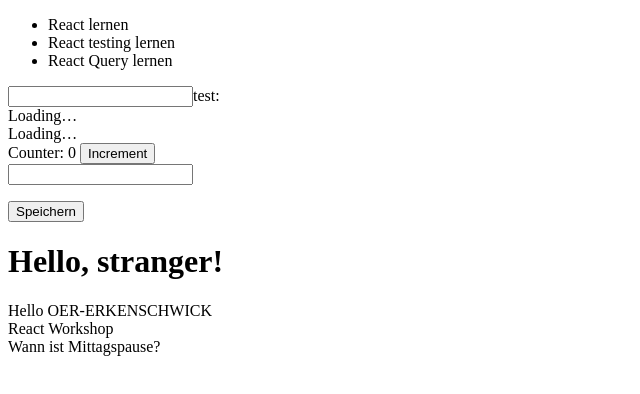
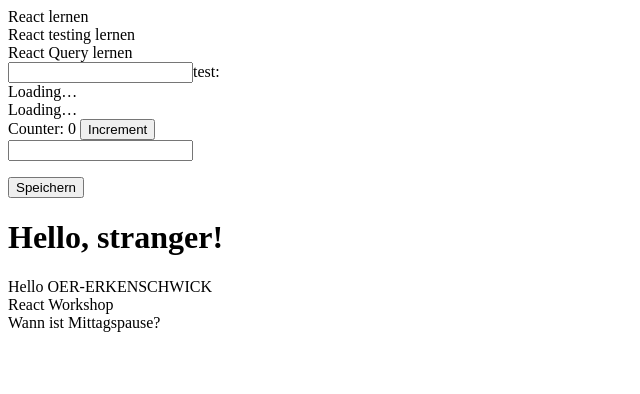
Before and after one commit to SuoraGmbH/react-camp-2024-10, a React (Vite) app: page / in a window 1280 px wide. Shown: the top 394 px of the page, without its empty margins (0-640 px from the left). Built offline with nearby package versions, Linux system fonts and the light colour scheme; no server answers.

Commit message:
Use TimeEntryView in List

```diff
--- a/src/components/TimeEntryList.tsx
+++ b/src/components/TimeEntryList.tsx
@@ -1,5 +1,6 @@
 import React from "react";
 import TimeEntry from "../domain/TimeEntry.ts";
+import TimeEntryView from "./TimeEntryView.tsx";
 
 const TimeEntryList: React.FunctionComponent = () => {
   const timeEntries: TimeEntry[] = [
@@ -24,11 +25,11 @@
   ];
 
   return (
-    <ul>
+    <>
       {timeEntries.map((timeEntry) => (
-        <li key={timeEntry.id}>{timeEntry.comment}</li>
+        <TimeEntryView key={timeEntry.id} timeEntry={timeEntry} />
       ))}
-    </ul>
+    </>
   );
 };
 
```
